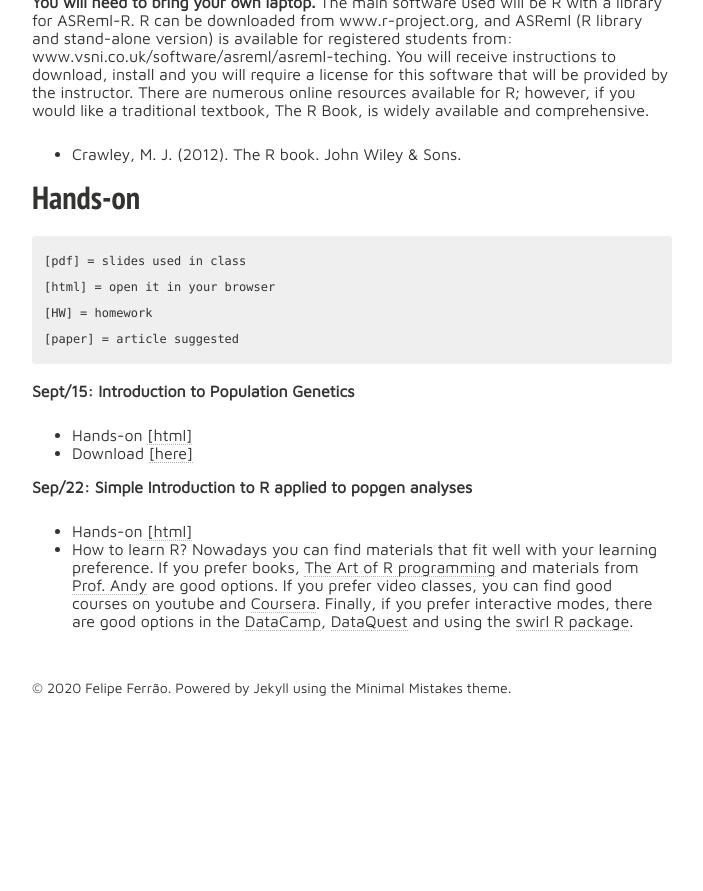
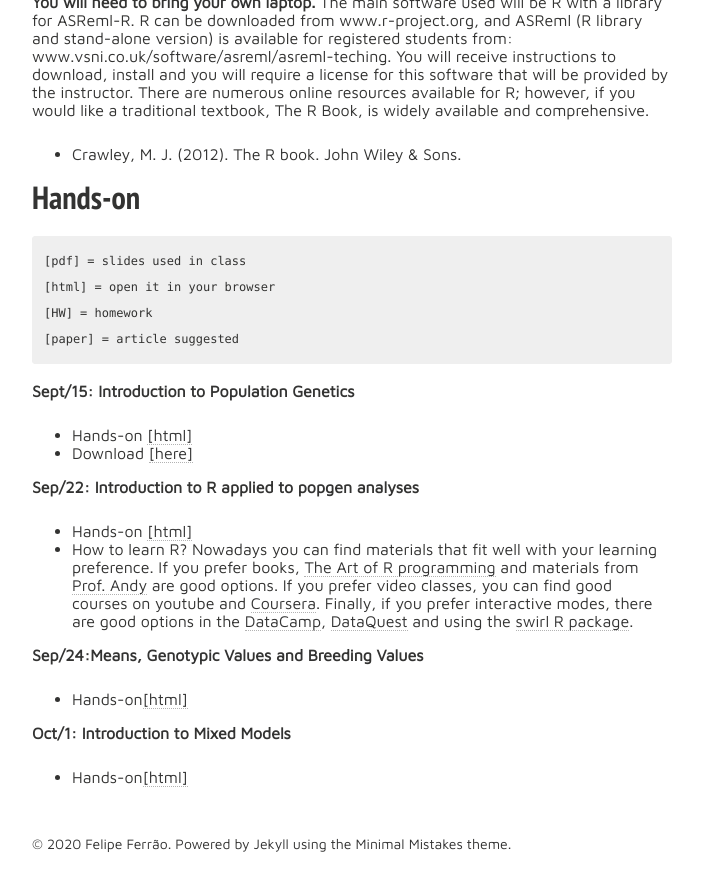
Before and after one commit to lfelipe-ferrao/lfelipe-ferrao.github.io, a Jekyll site: the page built from class/quantGenetic/index.md, in a window 1280 px wide and 900 px high, scrolled down 1098 px. Shown: the top 891 px of the window, without its empty margins (288-991 px from the left). Built offline with Jekyll 4.4.1, drawn with Linux system fonts in a browser that asks for light colours; nearby versions of some CDN libraries; our own code applies the rules of GitHub Pages for plain Markdown files; before the commit the page ends 1842 px from its top, so only the background shows below that.

Commit message:
Update index.md

```diff
--- a/class/quantGenetic/index.md
+++ b/class/quantGenetic/index.md
@@ -58,7 +58,16 @@ traditional textbook, The R Book, is widely available and comprehensive.
 - Hands-on [[html]](https://htmlpreview.github.io/?https://github.com/lfelipe-ferrao/lfelipe-ferrao.github.io/blob/master/class/quantGenetic/week1.html)
 - Download [[here]](https://minhaskamal.github.io/DownGit/#/home?url=https://github.com/lfelipe-ferrao/lfelipe-ferrao.github.io/blob/master/class/quantGenetic/week1.html)
 
-**Sep/22: Simple Introduction to R applied to popgen analyses**
+**Sep/22: Introduction to R applied to popgen analyses**
 
 - Hands-on [[html]](https://htmlpreview.github.io/?https://github.com/lfelipe-ferrao/lfelipe-ferrao.github.io/blob/master/class/quantGenetic/week2.html)
 - How to learn R? Nowadays you can find materials that fit well with your learning preference. If you prefer books, [The Art of R programming](https://www.amazon.com/Art-Programming-Statistical-Software-Design/dp/1593273843)  and materials from [Prof. Andy](https://www.discovr.rocks/#welcome) are good options. If you prefer video classes, you can find good courses on youtube and [Coursera](https://www.coursera.org/). Finally, if you prefer interactive modes,  there are good options in the [DataCamp](https://www.datacamp.com/), [DataQuest](https://www.dataquest.io/) and using the [swirl R package](https://swirlstats.com/).
+
+**Sep/24:Means, Genotypic Values and Breeding Values**
+
+- Hands-on[[html]](https://htmlpreview.github.io/?https://github.com/lfelipe-ferrao/lfelipe-ferrao.github.io/blob/master/class/quantGenetic/week3.html)
+
+
+**Oct/1: Introduction to Mixed Models**
+
+- Hands-on[[html]](https://htmlpreview.github.io/?https://github.com/lfelipe-ferrao/lfelipe-ferrao.github.io/blob/master/class/quantGenetic/week4.html)
```
